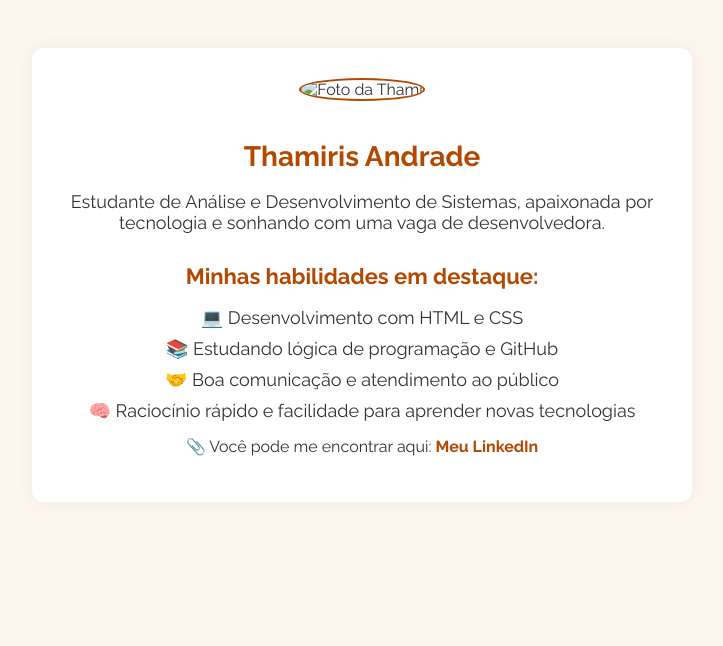
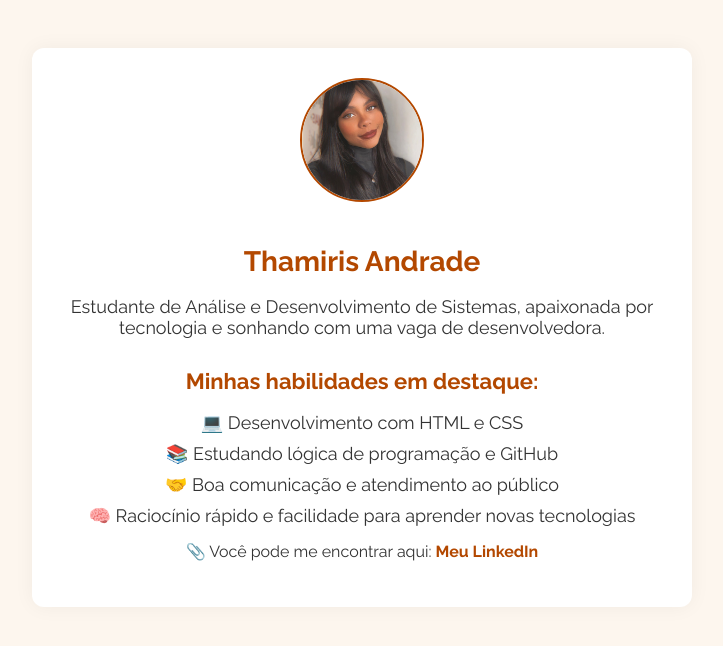
Before and after one commit to thamirisandrade/Portfolio--projetos, a plain HTML site: page index.html in a window 1280 px wide. Shown: the whole page, without its empty margins (278-1001 px from the left). Drawn offline with Linux system fonts and the light colour scheme.

Commit message:
Update index.html

```diff
--- a/index.html
+++ b/index.html
@@ -15,7 +15,7 @@
 <body>
   <div class="container">
     <div class="cabecalho">
-      <img src="imagens/thami.jpg" alt="Foto da Thami" class="foto-perfil">
+      <img src="thami.jpg" alt="Foto da Thami" class="foto-perfil">
       <h1>Thamiris Andrade</h1>
     </div>
 
```
